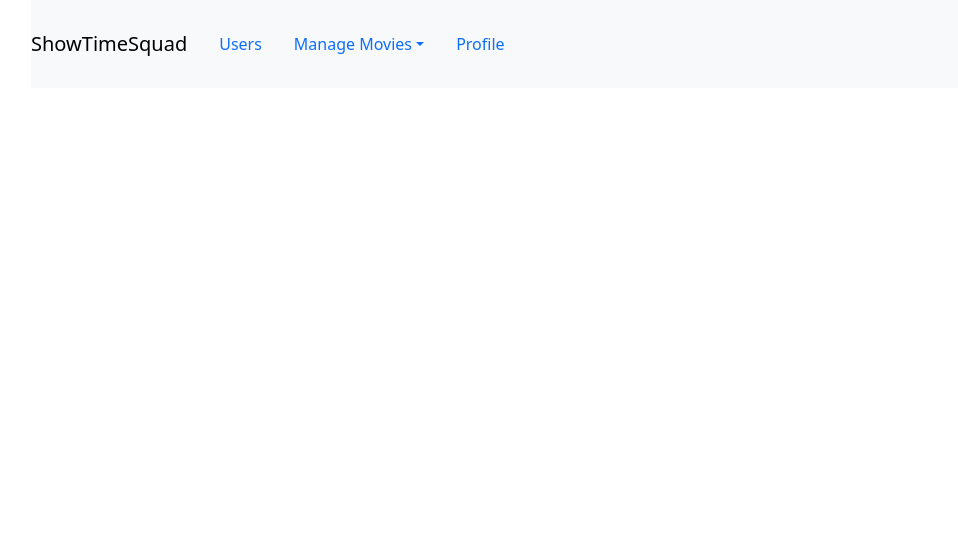
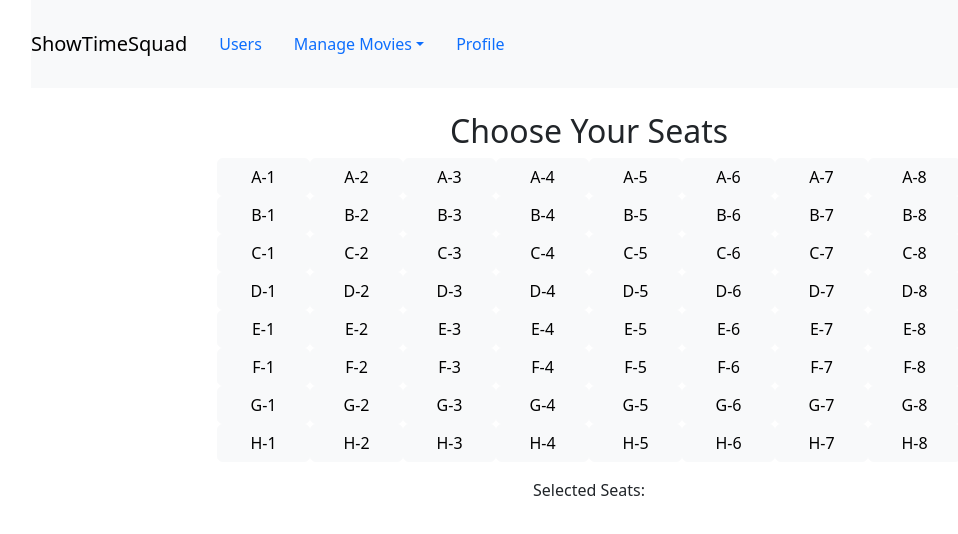
Before and after one commit to Rahul21sai/movie_ticket_forntend_admincontrol, a React (Create React App) app: page /#/book-seats in a window 1280 px wide. Before the commit this address led to /#/. Shown: the top 534 px of the page, without its empty margins (51-1009 px from the left). Built offline with nearby package versions, Linux system fonts and the light colour scheme; the HTML template or start-up script is replaced by a standard one.

Commit message:
included hasher and booking interface

```diff
--- a/package.json
+++ b/package.json
@@ -7,7 +7,9 @@
     "@testing-library/react": "^13.4.0",
     "@testing-library/user-event": "^13.5.0",
     "axios": "^1.6.0",
+    "bcrypt": "^5.1.1",
     "bootstrap": "^5.3.2",
+    "crypto": "^1.0.1",
     "react": "^18.2.0",
     "react-dom": "^18.2.0",
     "react-router-dom": "^6.17.0",
--- a/src/App.js
+++ b/src/App.js
@@ -8,6 +8,7 @@ import Editmovie from './components/moviecomponents/editmovie';
 import UserList from './components/usercomponents/userlist';
 import SignUp from './components/userend/home/register';
 import SignIn from './components/userend/home/login';
+import SeatBooking from './components/booking_interface/main';
 
 function App() {
   return (
@@ -23,6 +24,7 @@ function App() {
           <Route path="/edit-movie/:id" element={<Editmovie />} />
           <Route path="/register" element={<SignUp />}/>
           <Route path="/signin" element={<SignIn />}/>
+          <Route path="/book-seats" element={<SeatBooking />} />
         </Routes>
       </HashRouter>
     </div>
--- /dev/null
+++ b/src/components/booking_interface/main.js
@@ -0,0 +1,54 @@
+import React, { useState } from 'react';
+
+const SeatBooking = () => {
+  const [selectedSeats, setSelectedSeats] = useState(new Set());
+
+  const seatRows = 8;
+  const seatsPerRow = 8;
+
+  const toggleSeat = (row, seat) => {
+    const seatId = `${String.fromCharCode(65 + row)}-${seat + 1}`;
+    const updatedSelectedSeats = new Set(selectedSeats);
+
+    if (updatedSelectedSeats.has(seatId)) {
+      updatedSelectedSeats.delete(seatId);
+    } else {
+      updatedSelectedSeats.add(seatId);
+    }
+
+    setSelectedSeats(updatedSelectedSeats);
+  };
+
+  const isSeatSelected = (row, seat) => {
+    return selectedSeats.has(`${String.fromCharCode(65 + row)}-${seat + 1}`);
+  };
+
+  return (
+    <div className="container">
+      <h2 className="text-center mt-4">Choose Your Seats</h2>
+      <div className="row d-flex justify-content-center">
+        <div className="col-md-8">
+          <div className="grid">
+            {Array.from({ length: seatRows }, (_, row) => (
+              <div key={row} className="row">
+                {Array.from({ length: seatsPerRow }, (_, seat) => (
+                  <button
+                    key={seat}
+                    className={`col seat ${isSeatSelected(row, seat) ? 'btn btn-success' : 'btn btn-light'}`}
+                    onClick={() => toggleSeat(row, seat)}
+                  >
+                    {String.fromCharCode(65 + row)}-{seat + 1}
+                  </button>
+                ))}
+              </div>
+            ))}
+          </div>
+        </div>
+      </div>
+      <p className="text-center mt-3">Selected Seats: {Array.from(selectedSeats).join(', ')}</p>
+    </div>
+
+  );
+};
+
+export default SeatBooking;
--- /dev/null
+++ b/src/components/passwordutils/hasher.js
@@ -0,0 +1,12 @@
+async function Hasher(password) {
+    const encoder = new TextEncoder();
+    const data = encoder.encode(password);
+    const hashBuffer = await crypto.subtle.digest('SHA-256', data);
+
+    const hashArray = Array.from(new Uint8Array(hashBuffer));
+    const hashedPassword = hashArray.map(byte => byte.toString(16).padStart(2, '0')).join('');
+
+    return hashedPassword;
+  }
+
+export default Hasher;
--- a/src/components/usercomponents/userlist.js
+++ b/src/components/usercomponents/userlist.js
@@ -22,7 +22,7 @@ function UserList()
         })
     }
     return (
-        <table style={{maxWidth:"60%", margin: "50px auto"}} class="table table-bordered table-striped table-dark">
+        <table style={{margin: "50px auto"}} class="table table-bordered table-striped table-dark">
             <thead>
                 <tr>
                     <th class="text-center">Name</th>
--- a/src/components/userend/home/login.js
+++ b/src/components/userend/home/login.js
@@ -1,39 +1,47 @@
 import React from 'react';
 import { useState } from 'react';
 import Axios from 'axios'
+import Hasher from '../../passwordutils/hasher';
+
 function SignIn(){
   const [email,setEmail]=useState("");
   const [pass,setPass]=useState("");
   const [data,setdata]=useState("");
   const [message, setMessage] = useState("")
-  const handleSubmit=()=>{
-    Axios.get("http://localhost:4000/users/get-password/"+email)
+  const handleSubmit = () => {
+    Axios.get("http://localhost:4000/users/get-password/" + email)
       .then((res) => {
-      if(res.status === 200) {
+        if (res.status === 200) {
           setdata(res.data);
+        } else {
+          Promise.reject();
         }
-      else Promise.reject()
       })
       .catch((err) => {
-      if(err) alert(err);
+        if (err) alert(err);
       })
-    if(data){
-        if(pass===data.password){
-          localStorage.setItem('username',data.name);
-          localStorage.setItem('id',data._id);
-          setMessage("login successful")
-          document.getElementById("message").style.color = "green"
+      if (data) {
+        Hasher(pass)
+          .then((hashedPassword) => {
+            if (hashedPassword === data.password) {
+              localStorage.setItem('username', data.name);
+              localStorage.setItem('id', data._id);
+              setMessage("Login successful");
+              document.getElementById("message").style.color = "green";
+            } else {
+              setMessage("Login failed");
+              document.getElementById("message").style.color = "red";
             }
-        else{
-          setMessage("login failed")
-          document.getElementById("message").style.color = "red"
+          })
+          .catch((error) => {
+            console.error('Error hashing password:', error);
+          });
+      } else {
+        setMessage("User Email does not exist");
+        document.getElementById("message").style.color = "blue";
       }
-    }
-    else {
-      setMessage("User Email does not exist")
-      document.getElementById("message").style.color = "blue"
-    }
-  }
+  };
+
   return (
     <div style={{maxWidth:"50%"}} className='d-grid mx-auto'>
       <h2 className="text-center mb-4">Login</h2>
--- a/src/components/userend/home/register.js
+++ b/src/components/userend/home/register.js
@@ -1,5 +1,6 @@
 import React, { useState } from 'react';
 import Axios from 'axios'
+import Hasher from '../../passwordutils/hasher';
 
 const SignUp = () => {
   const [formData, setFormData] = useState({
@@ -24,27 +25,21 @@ const SignUp = () => {
     if (!formData.email) {
       newErrors.email = 'Email is required';
     }
-
     if (!formData.username) {
       newErrors.username = 'Username is required';
     }
-
     if (!formData.password) {
       newErrors.password = 'Password is required';
     }
-
     if (formData.password !== formData.reEnterPassword) {
       newErrors.reEnterPassword = 'Passwords do not match';
     }
-
     if (!formData.dob) {
       newErrors.dob = 'Date of Birth is required';
     }
-
     if (!formData.mobile) {
       newErrors.mobile = 'Mobile number is required';
     }
-
     setErrors(newErrors);
 
     return Object.keys(newErrors).length === 0;
@@ -52,26 +47,43 @@ const SignUp = () => {
 
   const handleSignUp = (event) => {
     event.preventDefault();
-
     const isFormValid = validateForm();
 
     if (isFormValid) {
+      // Hash the password using the hashPassword utility function
+      Hasher(formData.password)
+        .then((hashedPassword) => {
+          console.log('Hashed Password:', hashedPassword); // Add this line for debugging
+          // Create a user object with the hashed password
+          const data = {
+            name: formData.username,
+            email: formData.email,
+            password: hashedPassword,
+            mobile: formData.mobile,
+            dob: formData.dob,
+          };
 
-        const data = {"name":formData.username,"email":formData.email,"password":formData.password,"mobile":formData.mobile,"dob":formData.dob};
-        Axios.post("http://localhost:4000/users/register/",data)
-        .then((res)=>{
-            if(res.status === 200)
+          // Send the user data to your server for registration
+          Axios.post("http://localhost:4000/users/register/", data)
+            .then((res) => {
+              if (res.status === 200) {
                 alert("Record added successfully");
-            else
+              } else {
                 Promise.reject();
+              }
+            })
+            .catch((err) => alert(err));
+          event.target.reset();
         })
-        .catch((err)=>alert(err));
-        event.target.reset();
+        .catch((error) => {
+          console.error('Error hashing password:', error);
+        });
 
     } else {
       console.log('Form contains validation errors.');
     }
   };
+
 
   return (
     <div className="signup-modal" style={{ backgroundColor: 'rgba(0, 0, 0, 0.5)', padding: '20px', borderRadius: '5px', width: '50%', margin: 'auto', color: 'white' }}>
```
Also changed, not shown: 1 other file (tests, documents, lock files or other folders). Lines whose indentation alone changed are shown as unchanged.
